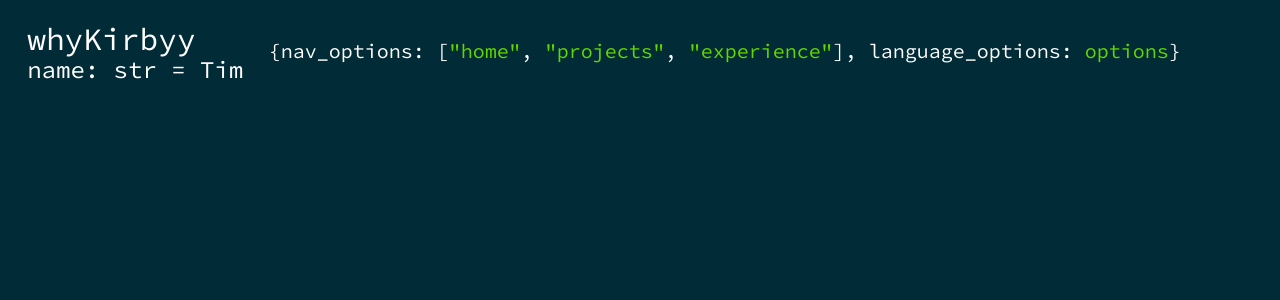
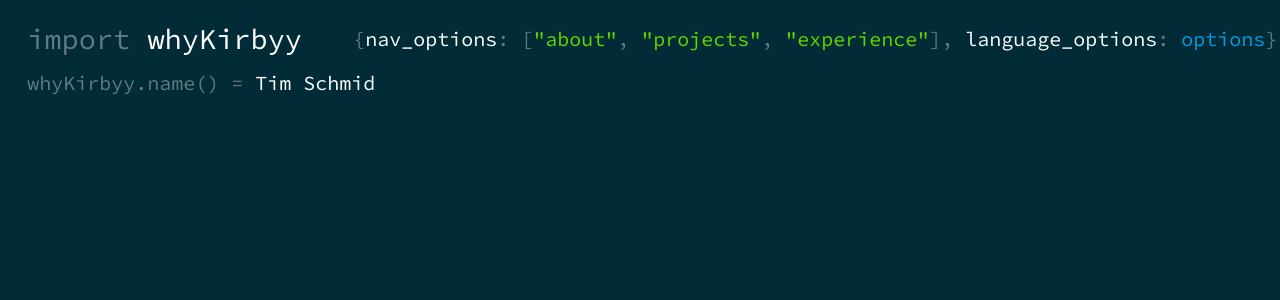
Before and after one commit to whyKirbyy/whykirbyy, a Next.js app: page / in a window 1280 px wide. Shown: the top 300 px of the page. Built offline with nearby package versions, Linux system fonts and the light colour scheme.

Commit message:
header rework

```diff
--- a/src/app/components/header.tsx
+++ b/src/app/components/header.tsx
@@ -2,41 +2,45 @@ import * as React from "react";
 import styles from "../../styles/components/header.module.css";
 
 const Header: React.FC = () => {
-    const navOptions = ["home", "projects", "experience"];
+    const navOptions = ["about", "projects", "experience"];
 
     return (
         <header className={styles.header}>
-            <div className={styles.title}>
-                <p className={styles.mainTitle}>whyKirbyy</p>
-                <p className={styles.subTitle}>name: str = Tim</p>
-            </div>
-            <nav>
-                <div className={styles.navList}>
+            <div className={styles.navList}>
+                <div className={styles.mainTitle}>
+                    <span className={styles.darkerFont}>import</span>
+                    <span>&nbsp;whyKirbyy</span>
+                </div>
+                <div className={styles.navItems}>
                     <div className={styles.navItem}>
-                        <span className={styles.key}>{"{"} </span>
+                        <span className={styles.darkerFont} >{"{"} </span>
                         <span className={styles.key}>nav_options</span>
-                        <span className={styles.key}>:&nbsp;</span>
+                        <span className={styles.darkerFont}>:&nbsp;</span>
                         <span className={styles.value}> </span>
-                        <span className={styles.brackets}>[</span>
+                        <span className={[styles.brackets, styles.darkerFont].join(" ")}>[</span>
                         {navOptions.map((option, index) => (
                             <React.Fragment key={index}>
-                                <a href={`/${option}`} className={styles.value}>
+                                <a href={`#${option}`} className={styles.value}>
                                     "{option}"
                                 </a>
-                                {index < navOptions.length - 1 && <span>,&nbsp;</span>}
+                                {index < navOptions.length - 1 && <span className={styles.darkerFont}>,&nbsp;</span>}
                             </React.Fragment>
                         ))}
-                        <span className={styles.brackets}>]</span>
-                        <span className={styles.key}>,&nbsp;</span>
+                        <span className={[styles.brackets, styles.darkerFont].join(" ")}>]</span>
+                        <span className={[styles.key, styles.darkerFont].join(" ")}>,&nbsp;</span>
                     </div>
-                        <div className={styles.navItem}>
-                            <span className={styles.key}>language_options</span>
-                            <span className={styles.key}>:&nbsp;</span>
-                            <span className={styles.value}>options</span>
-                        </div>
-                    <span className={styles.key}>{" }"}</span>
+                    <div className={styles.navItem}>
+                        <span className={styles.key}>language_options</span>
+                        <span className={styles.darkerFont}>:&nbsp;</span>
+                        <span className={styles.valueBlue}>options</span>
+                    </div>
+                    <span className={styles.darkerFont}>{" }"}</span>
                 </div>
-            </nav>
+            </div>
+            <div>
+                <span className={[styles.subTitle, styles.darkerFont].join(" ")}>whyKirbyy.name() =&nbsp;</span>
+                <span className={[styles.subTitle].join(" ")}>Tim Schmid</span>
+            </div>
         </header>
     );
 };
--- a/src/app/globals.css
+++ b/src/app/globals.css
@@ -9,11 +9,12 @@ body{
 :root {
     --font-family: "Source Code Pro", monospace;
     --font-size-default: clamp(1.25rem, 0.5vw + 0.25rem, 2rem);
-    --font-size-highligh: clamp(1.5rem, 1vw + 0.5rem, 2.5rem);
-    --font-size-title: clamp(1.75rem, 1.5vw + 0.75rem, 3rem);
+    --font-size-highlight: clamp(1.5rem, 1.1vw + 0.5rem, 2.5rem);
+    --font-size-title: clamp(1.75rem, 1.3vw + 0.75rem, 3rem);
 
     --background-color: #012B36;
     --text-color: #ffffff;
+    --text-color-shaded: #617B80;
     --highlight-color-blue:#029CE1;
     --highlight-color-green:#60D701;
 }
@@ -21,7 +22,7 @@ body{
 @media (max-width: 1200px) {
     :root {
         --font-size-default: clamp(0.85rem, 0.2vw + 0.5rem, 1.25rem);
-        --font-size-highligh: clamp(1rem, 0.4vw + 0.6rem, 1.75rem);
+        --font-size-highlight: clamp(1rem, 0.4vw + 0.6rem, 1.75rem);
         --font-size-title: clamp(1.25rem, 0.7vw + 0.7rem, 2.25rem);
     }
 }
@@ -29,7 +30,7 @@ body{
 @media (max-width: 820px) {
     :root {
         --font-size-default: clamp(0.75rem, 0.1vw + 0.4rem, 1rem);
-        --font-size-highligh: clamp(0.85rem, 0.2vw + 0.5rem, 1.5rem);
+        --font-size-highlight: clamp(0.85rem, 0.2vw + 0.5rem, 1.5rem);
         --font-size-title: clamp(1rem, 0.5vw + 0.6rem, 2rem);
     }
 }
@@ -37,7 +38,7 @@ body{
 @media (max-width: 480px) {
     :root {
         --font-size-default: clamp(0.6rem, 0.05vw + 0.3rem, 0.85rem);
-        --font-size-highligh: clamp(0.7rem, 0.1vw + 0.4rem, 1.25rem);
+        --font-size-highlight: clamp(0.7rem, 0.1vw + 0.4rem, 1.25rem);
         --font-size-title: clamp(0.85rem, 0.3vw + 0.5rem, 1.75rem);
     }
 }
--- a/src/app/layout.tsx
+++ b/src/app/layout.tsx
@@ -5,7 +5,7 @@ import Header from "./components/header"
 
 export const metadata: Metadata = {
   title: "whyKirbyy",
-  description: "The personal site of whyKirbyy",
+  description: "The site of whyKirbyy",
 };
 
 export default function RootLayout({children,}: Readonly<{children: React.ReactNode; }>) {
--- a/src/styles/components/header.module.css
+++ b/src/styles/components/header.module.css
@@ -1,36 +1,49 @@
 .header{
     display: flex;
-    align-items: center;
+    flex-direction: column;
     padding-left: 1.5vw;
+    padding-top: 1vw;
     margin-right: 5%;
-    gap: 2vw;
+    gap: 1vw;
 }
 
-.title{
+.subTitle{
+    font-size: var(--font-size-default);
+}
+
+.navList {
+    display: flex;
     white-space: nowrap;
+    font-size: var(--font-size-default);
+    align-items: center;
+    gap: 4vw;
+
     .mainTitle{
+        display: flex;
         font-size: var(--font-size-title);
-        line-height: 0;
     }
 
-    .subTitle{
-        font-size: var(--font-size-highligh);
-        line-height: 0;
+    .navItems{
+        display: flex;
     }
-}
 
-.navList{
-    display: flex;
-    font-size: var(--font-size-default);
-    line-height: 0;
-
-    .navItem{
+    .navItem {
         display: flex;
 
-        .value{
+        .value {
             text-decoration: none;
             color: var(--highlight-color-green);
             cursor: pointer;
         }
+
+        .valueBlue {
+            text-decoration: none;
+            color: var(--highlight-color-blue);
+            cursor: pointer;
+        }
     }
 }
+
+.darkerFont{
+    color: var(--text-color-shaded);
+}
```
